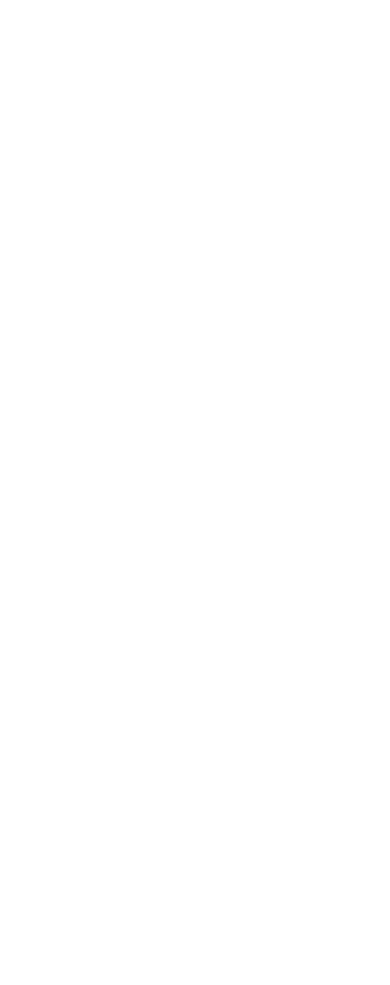
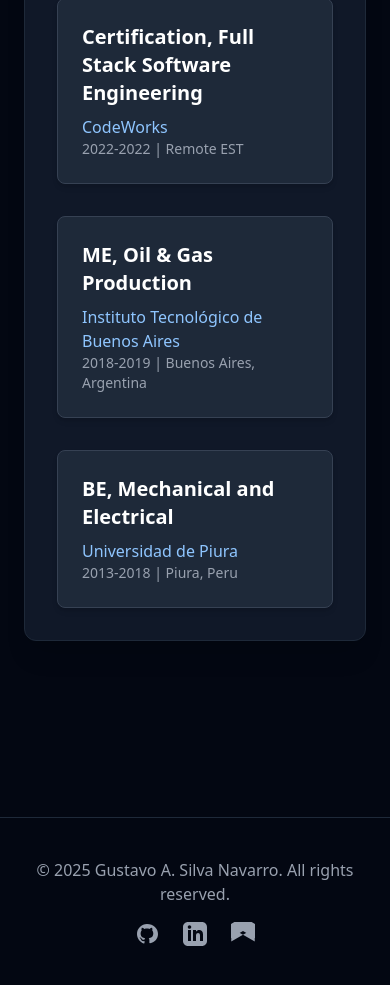
Before and after one commit to GustavoSilvaNavarro/gsn_web_page, a Next.js app: page / in a window 390 px wide. Shown: the part 8100-9085 px from the top of the page. Before the commit the page ends 2080 px from the top, so only its background shows below. Built offline with nearby package versions, Linux system fonts and the light colour scheme.

Commit message:
✨ Firs home static page has been implemented

```diff
--- /dev/null
+++ b/src/app/components/Home/EducationSection.tsx
@@ -0,0 +1,28 @@
+import { PersonalInfo } from '@/app/interfaces';
+
+type Props = {
+  personalInfo: PersonalInfo;
+};
+
+export const EducationSection = ({ personalInfo }: Props) => {
+  return (
+    <section
+      id="education"
+      className="mb-20 md:mb-32 p-8 bg-gray-900 rounded-xl shadow-xl border border-gray-800 animate-fade-in delay-600">
+      <h2 className="text-3xl md:text-4xl font-bold text-white mb-12 text-center">Education</h2>
+      <div className="grid grid-cols-1 md:grid-cols-2 lg:grid-cols-3 gap-8">
+        {personalInfo.education.map((edu, index) => (
+          <div
+            key={index}
+            className="bg-gray-800 p-6 rounded-lg shadow-md border border-gray-700 hover:border-blue-600 transition-all duration-300">
+            <h3 className="text-xl font-semibold text-white mb-2">{edu.degree}</h3>
+            <p className="text-blue-300">{edu.institution}</p>
+            <p className="text-gray-400 text-sm">
+              {edu.dates} | {edu.location}
+            </p>
+          </div>
+        ))}
+      </div>
+    </section>
+  );
+};
--- /dev/null
+++ b/src/app/components/Home/Footer.tsx
@@ -0,0 +1,45 @@
+import { PersonalInfo } from '@/app/interfaces';
+
+type Props = {
+  personalInfo: PersonalInfo;
+};
+
+export const Footer = ({ personalInfo }: Props) => {
+  return (
+    <footer className="bg-gray-950 py-10 border-t border-gray-800 text-center text-gray-400">
+      <p>
+        &copy; {new Date().getFullYear()} {personalInfo.name}. All rights reserved.
+      </p>
+      <div className="flex justify-center space-x-6 mt-4">
+        <a
+          href={personalInfo.contact.github}
+          target="_blank"
+          rel="noopener noreferrer"
+          className="text-gray-400 hover:text-blue-400 transition-colors duration-200">
+          <svg className="w-6 h-6" fill="currentColor" viewBox="0 0 24 24" aria-hidden="true">
+            <path
+              fillRule="evenodd"
+              d="M12 2C6.477 2 2 6.484 2 12.017c0 4.425 2.865 8.18 6.839 9.504.47.087.683-.23.683-.505 0-.247-.01-1.015-.015-1.994-2.788.607-3.37-1.34-3.37-1.34-.454-1.156-1.11-1.464-1.11-1.464-.908-.62.068-.608.068-.608 1.007.072 1.532 1.03 1.532 1.03.89 1.529 2.34 1.089 2.91.833.09-.645.35-1.089.636-1.338-2.22-.253-4.555-1.112-4.555-4.93 0-1.09.39-1.984 1.03-2.68a3.55 3.55 0 01.1-2.642s.83-.268 2.735 1.026c.79-.22 1.63-.33 2.47-.33.84 0 1.68.11 2.47.33 1.905-1.294 2.735-1.026 2.735-1.026.25.64.38 1.49.1 2.642.64.696 1.03 1.59 1.03 2.68 0 3.826-2.338 4.673-4.564 4.92.359.309.678.92.678 1.855 0 1.338-.012 2.419-.012 2.747 0 .276.21.596.687.504C20.146 20.198 23 16.443 23 12.017 23 6.484 18.522 2 12 2z"
+              clipRule="evenodd"></path>
+          </svg>
+        </a>
+        <a
+          href={personalInfo.contact.linkedin}
+          target="_blank"
+          rel="noopener noreferrer"
+          className="text-gray-400 hover:text-blue-400 transition-colors duration-200">
+          <svg className="w-6 h-6" fill="currentColor" viewBox="0 0 24 24" aria-hidden="true">
+            <path d="M19 0h-14c-2.761 0-5 2.239-5 5v14c0 2.761 2.239 5 5 5h14c2.762 0 5-2.239 5-5v-14c0-2.761-2.238-5-5-5zm-11 19h-3v-11h3v11zm-1.5-12.268c-.966 0-1.75-.79-1.75-1.764s.784-1.764 1.75-1.764 1.75.79 1.75 1.764-.783 1.764-1.75 1.764zm13.5 12.268h-3v-5.604c0-3.368-4-3.113-4 0v5.604h-3v-11h3v1.765c1.396-2.586 7-2.777 7 2.476v6.759z"></path>
+          </svg>
+        </a>
+        <a
+          href={`mailto:${personalInfo.contact.email}`}
+          className="text-gray-400 hover:text-blue-400 transition-colors duration-200">
+          <svg className="w-6 h-6" fill="currentColor" viewBox="0 0 24 24" aria-hidden="true">
+            <path d="M12 12.713l-11.75 6.787v-13.5l11.75 6.713zm0 0l11.75-6.787v13.5l-11.75-6.713zm0-3.713l-12 7.026v-14.052l12-7.026 12 7.026v14.052l-12-7.026z"></path>
+          </svg>
+        </a>
+      </div>
+    </footer>
+  );
+};
--- /dev/null
+++ b/src/app/components/Home/ProfessionalSection.tsx
@@ -0,0 +1,31 @@
+import { PersonalInfo } from '@/app/interfaces';
+
+type Props = {
+  personalInfo: PersonalInfo;
+};
+
+export const ProfessionalSection = ({ personalInfo }: Props) => {
+  return (
+    <section
+      id="experience"
+      className="mb-20 md:mb-32 p-8 bg-gray-900 rounded-xl shadow-xl border border-gray-800 animate-fade-in delay-400">
+      <h2 className="text-3xl md:text-4xl font-bold text-white mb-12 text-center">Professional Experience</h2>
+      <div className="relative border-l-4 border-blue-600 pl-6 md:pl-12">
+        {personalInfo.experience.map((job, index) => (
+          <div key={index} className="mb-12 relative">
+            <div className="absolute w-4 h-4 bg-blue-600 rounded-full -left-8 md:-left-10 top-2 border-2 border-gray-900"></div>
+            <h3 className="text-2xl font-semibold text-white">{job.title}</h3>
+            <p className="text-blue-300 text-lg mb-2">
+              {job.company} | {job.dates} | {job.location}
+            </p>
+            <ul className="list-disc list-inside space-y-2 text-gray-300 ml-4">
+              {job.achievements.map((achievement, i) => (
+                <li key={i}>{achievement}</li>
+              ))}
+            </ul>
+          </div>
+        ))}
+      </div>
+    </section>
+  );
+};
--- /dev/null
+++ b/src/app/components/Home/SkillSection.tsx
@@ -0,0 +1,32 @@
+import { PersonalInfo } from '@/app/interfaces';
+import { SkillBadge } from '../SkillBadge';
+
+type Props = {
+  personalInfo: PersonalInfo;
+};
+
+export const SkillSection = ({ personalInfo }: Props) => {
+  return (
+    <section
+      id="skills"
+      className="mb-20 md:mb-32 p-8 bg-gray-900 rounded-xl shadow-xl border border-gray-800 animate-fade-in delay-200">
+      <h2 className="text-3xl md:text-4xl font-bold text-white mb-12 text-center">Technologies & Skills</h2>
+      <div className="space-y-10">
+        {Object.entries(personalInfo.skills)
+          .filter(([key]) => key !== 'softSkills')
+          .map(([category, skills]) => (
+            <div key={category}>
+              <h3 className="text-2xl font-semibold text-blue-400 mb-6 capitalize border-b border-gray-700 pb-3">
+                {category.replace(/([A-Z])/g, ' $1').trim()}
+              </h3>
+              <div className="flex flex-wrap gap-4">
+                {skills.map((skill, index) => (
+                  <SkillBadge key={index} skill={skill} />
+                ))}
+              </div>
+            </div>
+          ))}
+      </div>
+    </section>
+  );
+};
--- /dev/null
+++ b/src/app/components/SkillBadge.tsx
@@ -0,0 +1,5 @@
+export const SkillBadge = ({ skill }: { skill: string }) => (
+  <span className="bg-gray-700 text-blue-300 px-4 py-2 rounded-full text-sm font-medium transition-all duration-300 hover:bg-blue-600 hover:text-white">
+    {skill}
+  </span>
+);
--- a/src/app/page.tsx
+++ b/src/app/page.tsx
@@ -1,4 +1,12 @@
-import { NavBar, MainSection, AboutSection } from '@/app/components';
+import {
+  NavBar,
+  MainSection,
+  AboutSection,
+  SkillSection,
+  ProfessionalSection,
+  EducationSection,
+  Footer,
+} from '@/app/components';
 import { personalDetails } from '@/app/utils';
 
 export default function Home() {
@@ -8,7 +16,11 @@
       <main className="container mx-auto px-6 py-24 md:py-32">
         <MainSection personalInfo={personalDetails} />
         <AboutSection personalInfo={personalDetails} />
+        <SkillSection personalInfo={personalDetails} />
+        <ProfessionalSection personalInfo={personalDetails} />
+        <EducationSection personalInfo={personalDetails} />
       </main>
+      <Footer personalInfo={personalDetails} />
     </div>
   );
 }
```
Also changed, not shown: src/app/components/index.ts (+6 -2 lines), src/app/components/Home/AboutSection.tsx (renamed from src/app/components/AboutSection.tsx), src/app/components/Home/MainSection.tsx (renamed from src/app/components/MainSection.tsx).
